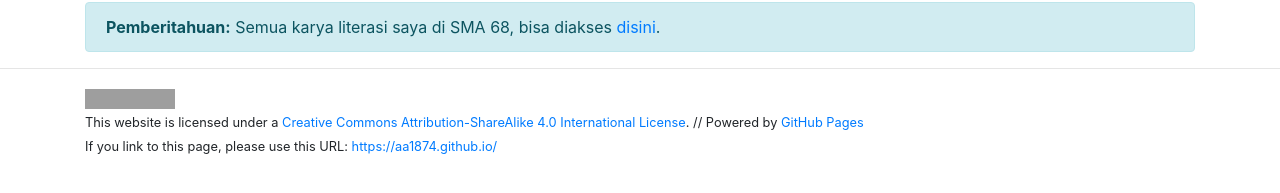
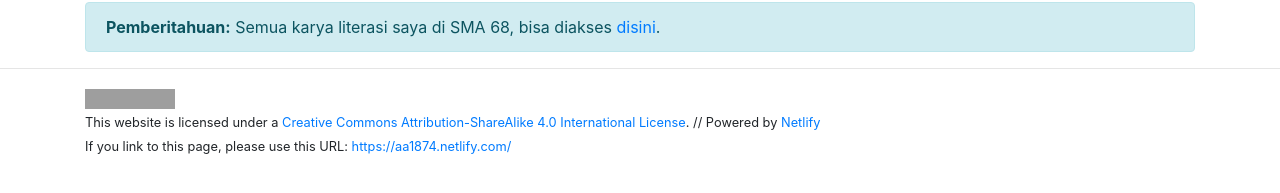
Before and after one commit to aa1874/aa1874site, a Jekyll site: the page built from index.html, in a window 1280 px wide. Shown: the part 345-538 px from the top of the page. Built offline with Jekyll 4.4.1, drawn with Linux system fonts in a browser that asks for light colours; nearby versions of some CDN libraries; grey boxes are pictures that could not be loaded.

Commit message:
redirect

```diff
--- a/_layouts/default.html
+++ b/_layouts/default.html
@@ -32,9 +32,9 @@
         <hr>
         <footer class="container">
             <a rel="license" href="http://creativecommons.org/licenses/by-sa/4.0/"><img alt="Creative Commons License" style="border-width:0" src="https://i.creativecommons.org/l/by-sa/4.0/88x31.png" /></a><br>
-            <p><small>This website is licensed under a <a rel="license" href="http://creativecommons.org/licenses/by-sa/4.0/">Creative Commons Attribution-ShareAlike 4.0 International License</a>. // Powered by <a href="http://pages.github.com">GitHub Pages</a><br>
+            <p><small>This website is licensed under a <a rel="license" href="http://creativecommons.org/licenses/by-sa/4.0/">Creative Commons Attribution-ShareAlike 4.0 International License</a>. // Powered by <a href="http://netlify.com">Netlify</a><br>
                 {%-if page.date-%}Page created {{ page.date }}<br>{%-endif-%}
-                If you link to this page, please use this URL: <a href="{{ page.url }}">https://aa1874.github.io{{ page.url }}</a></small></p>
+                If you link to this page, please use this URL: <a href="{{ page.url }}">https://aa1874.netlify.com{{ page.url }}</a></small></p>
         </footer>
         <script src="https://code.jquery.com/jquery.min.js"></script>
         <script src="https://cdnjs.cloudflare.com/ajax/libs/popper.js/1.14.3/umd/popper.min.js" integrity="sha384-ZMP7rVo3mIykV+2+9J3UJ46jBk0WLaUAdn689aCwoqbBJiSnjAK/l8WvCWPIPm49" crossorigin="anonymous"></script>
```
